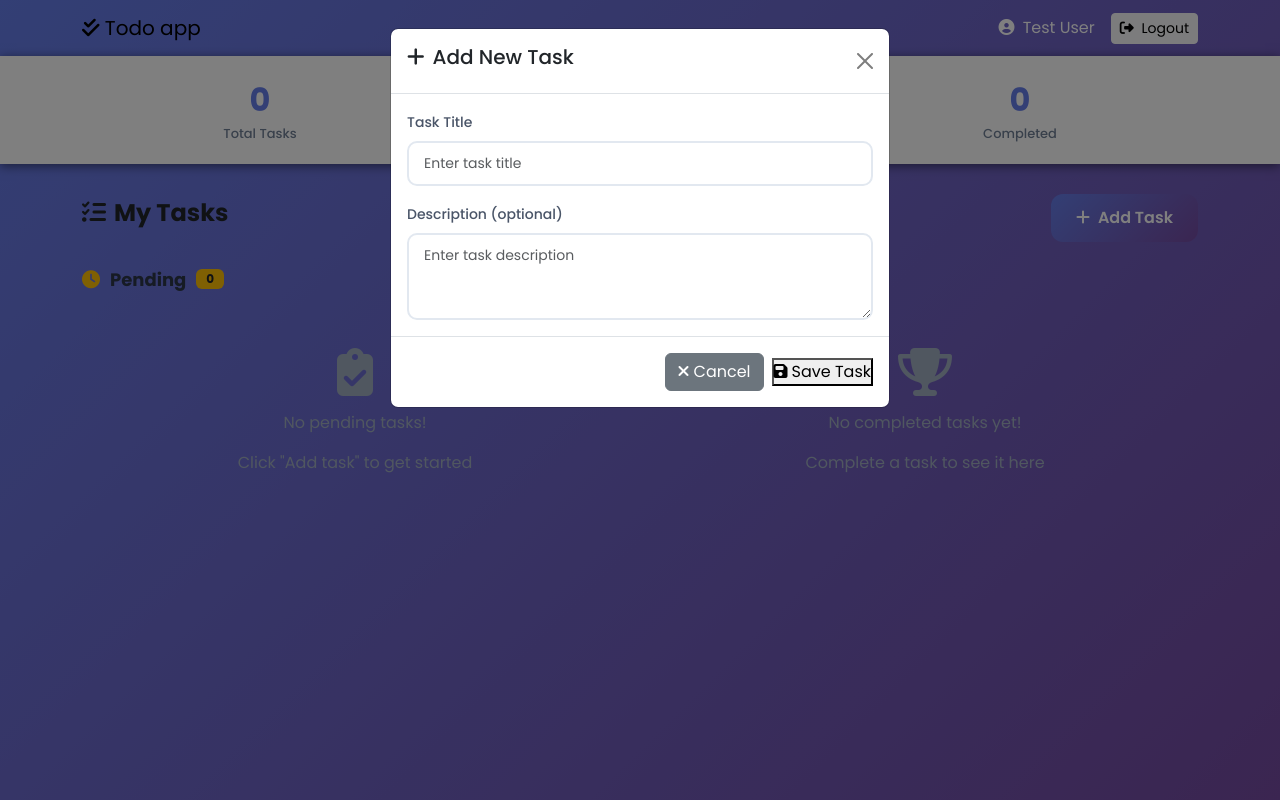
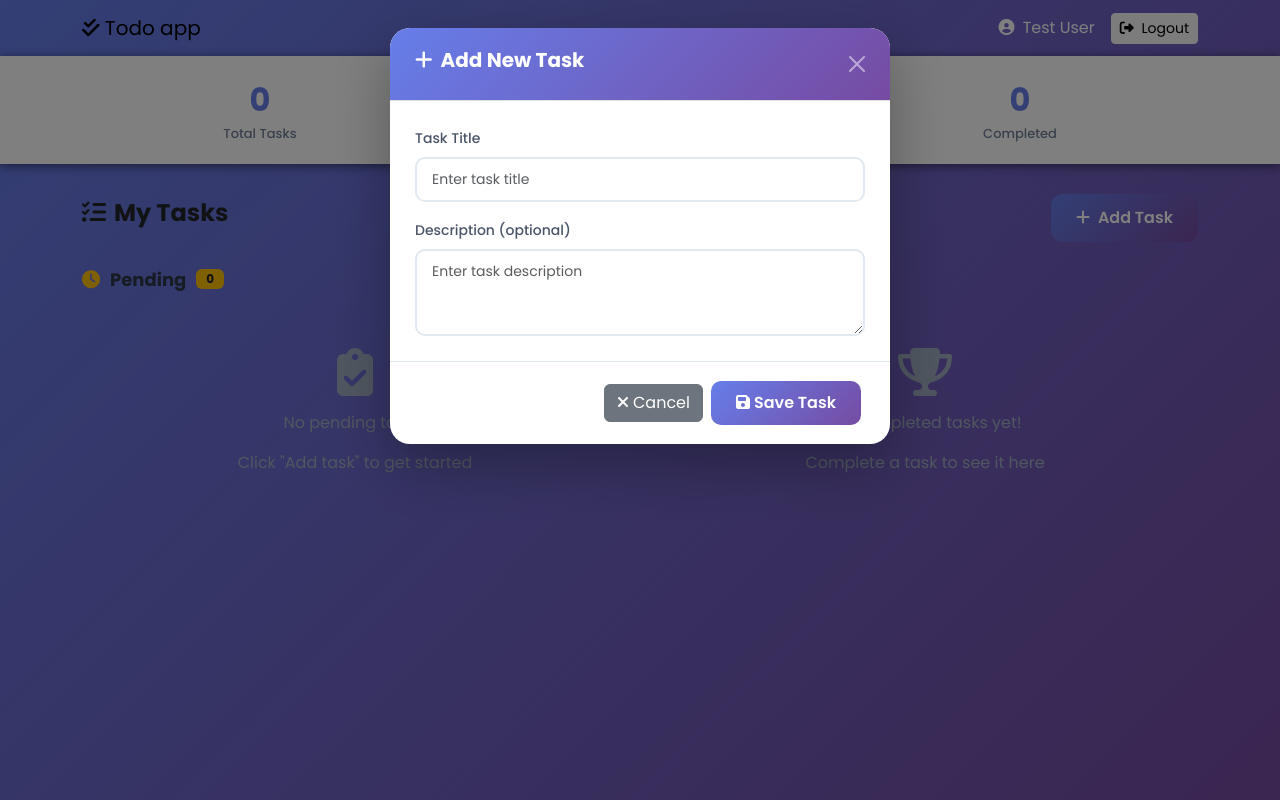
Before and after one commit to POSHANMS/todo-app-flask, a Flask app: page /tasks in a window 1280 px wide, after a click on "Add Task". Run offline with Flask 3, Linux system fonts and the light colour scheme.

Commit message:
Add modal CSS - tasks page CSS complete

```diff
--- a/static/css/style.css
+++ b/static/css/style.css
@@ -417,3 +417,62 @@ body {
     margin-bottom: 15px;
     display: block;
 }
+
+/* ============================================
+   MODAL - popup for adding/editing tasks
+   ============================================ */
+
+/* Modal box itself */
+.modal-content {
+    border-radius: 20px;
+    border: none;
+    box-shadow: 0 20px 60px rgba(0, 0, 0, 0.3);
+}
+
+/* Modal header - purple gradient */
+.modal-header {
+    background: linear-gradient(135deg, #667eea, #764ba2);
+    color: white;
+    border-radius: 20px 20px 0 0;
+    padding: 20px 25px;
+}
+
+/* Modal title text */
+.model-title {
+    font-weight: 700;
+}
+
+/* Make close X button white */
+.btn-close {
+    filter: brightness(0) invert(1);
+}
+
+/* Modal body padding */
+.modal-body {
+    padding: 25px;
+}
+
+/* Modal footer */
+.modal-footer {
+    padding: 15px 25px;
+    border-top: 1px solid #e2e8f0;
+}
+
+/* Save button */
+.btn-save {
+    background: linear-gradient(135deg, #667eea, #764ba2);
+    color: white;
+    border: none;
+    border-radius: 10px;
+    padding: 10px 25px;
+    font-weight: 600;
+    transition: all 0.3s ease;
+    cursor: pointer;
+}
+
+/* Save button hover */
+.btn-save:hover {
+    transform: translateY(-1px);
+    box-shadow: 0 5px 15px rgba(102, 126, 234, 0.4);
+    color: white;
+}
```
